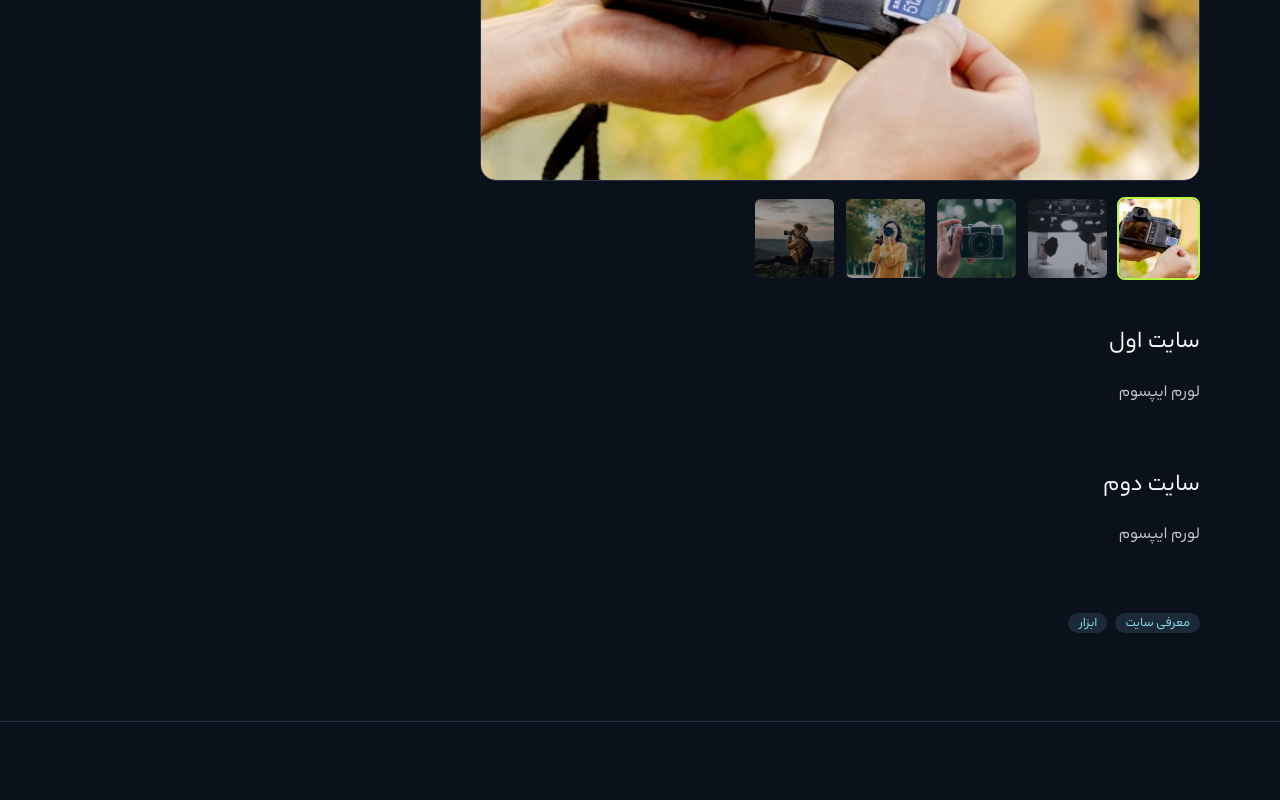
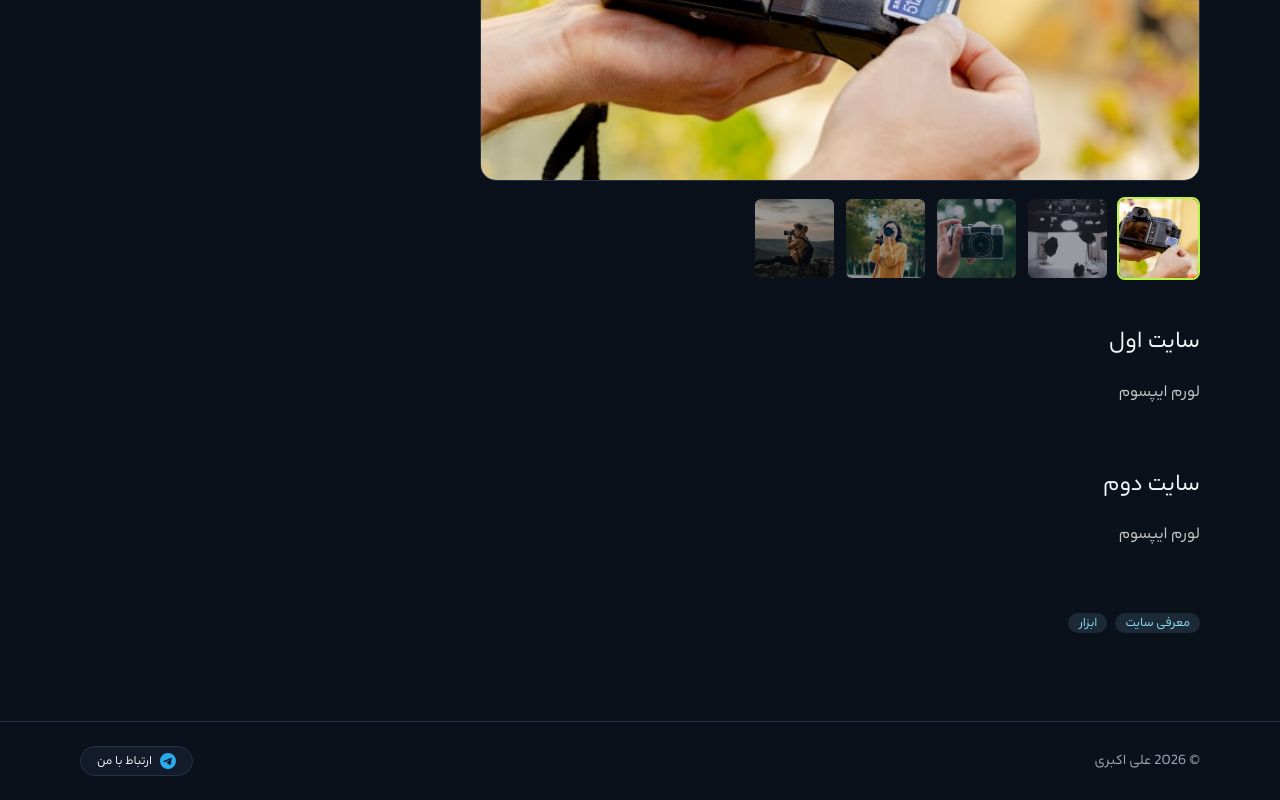
Before and after one commit to alimbooo/Alimbo, a Next.js app: page /blog/site-template in a window 1280 px wide. Shown: the part 465-1265 px from the top of the page. Before the commit the page ends 1235 px from the top, so only its background shows below. Built offline with nearby package versions, Linux system fonts and the light colour scheme.

Commit message:
cms-update-muqw046o-jibn88

```diff
--- a/cms/public/js/views/settings.js
+++ b/cms/public/js/views/settings.js
@@ -5,8 +5,9 @@ import { show } from '../core/router.js';
 import { val } from '../utils/helpers.js';
 
 export function renderSettings() {
-  const defaultFooter = `© ${new Date().getFullYear()} ${state.site.name || ''}. همه حقوق محفوظ است.`;
-  const footerVal = typeof state.site.footerText === 'string' ? state.site.footerText : defaultFooter;
+  const defaultFooter = `© ${new Date().getFullYear()} ${state.site.name || ''}`;
+  const rawFooter = typeof state.site.footerText === 'string' && state.site.footerText.trim() !== '' ? state.site.footerText : defaultFooter;
+  const footerVal = rawFooter.replace(/\.?\s*همه حقوق محفوظ است\.?/g, '').trim();
 
   dom.content.innerHTML = `<h2>تنظیمات سایت</h2><p class="sub">اطلاعات اصلی و سئو.</p>
     <div class="card" style="width: 850px;">
--- a/components/layout.tsx
+++ b/components/layout.tsx
@@ -2,6 +2,7 @@ import Link from 'next/link';
 import { ThemeToggle } from './theme-toggle';
 import { getMenu } from '@/lib/content';
 import { MobileMenu } from './mobile-menu';
+import { Icon } from '@/src/icons';
 
 export function Header({ site }: { site: Record<string, unknown> }) {
   const menu = getMenu();
@@ -31,15 +32,31 @@ export function Header({ site }: { site: Record<string, unknown> }) {
 }
 
 export function Footer({ site }: { site: Record<string, unknown> }) {
-  const footerText = typeof site.footerText === 'string'
+  const rawFooter = typeof site.footerText === 'string' && site.footerText.trim() !== ''
     ? site.footerText
-    : `© ${new Date().getFullYear()} ${String(site.name)}. همه حقوق محفوظ است.`;
+    : `© ${new Date().getFullYear()} ${String(site.name)}`;
+  const footerText = rawFooter.replace(/\.?\s*همه حقوق محفوظ است\.?/g, '').trim();
+
+  const telegramUrl = (site.hero as any)?.telegram || (site.socials as any)?.telegram || 'https://t.me/alimbooo';
 
   return (
     <footer className="border-t border-[var(--border)] py-6">
-      <div className="container flex flex-col gap-3 text-sm text-[var(--muted)] sm:flex-row sm:items-center sm:justify-between">
+      <div className="container flex flex-col gap-4 text-sm text-[var(--muted)] sm:flex-row sm:items-center sm:justify-between">
         <span>{footerText}</span>
-        <div className="flex gap-5"></div>
+        {telegramUrl && (
+          <div className="flex items-center gap-3">
+            <a
+              href={telegramUrl}
+              target="_blank"
+              rel="noopener noreferrer"
+              className="inline-flex items-center gap-2 rounded-full border border-[var(--border)] bg-[var(--card)] px-4 py-1.5 text-xs font-medium text-[var(--foreground)] transition-all hover:border-[var(--primary)] hover:text-[var(--primary)] hover:shadow-xs group"
+              title="ارتباط با من در تلگرام"
+            >
+              <Icon name="telegram" width="16" height="16" className="text-[#2AABEE] group-hover:scale-110 transition-transform" />
+              <span>ارتباط با من</span>
+            </a>
+          </div>
+        )}
       </div>
     </footer>
   );
```
